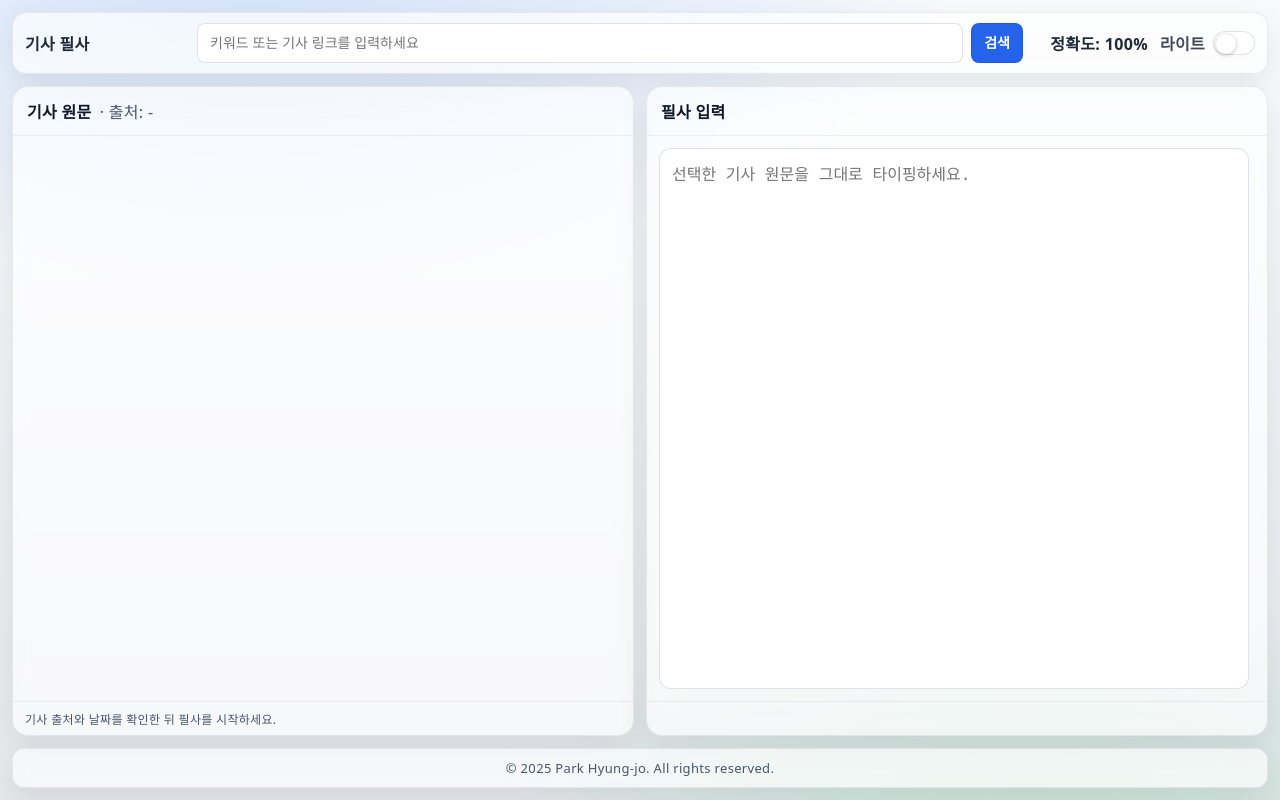
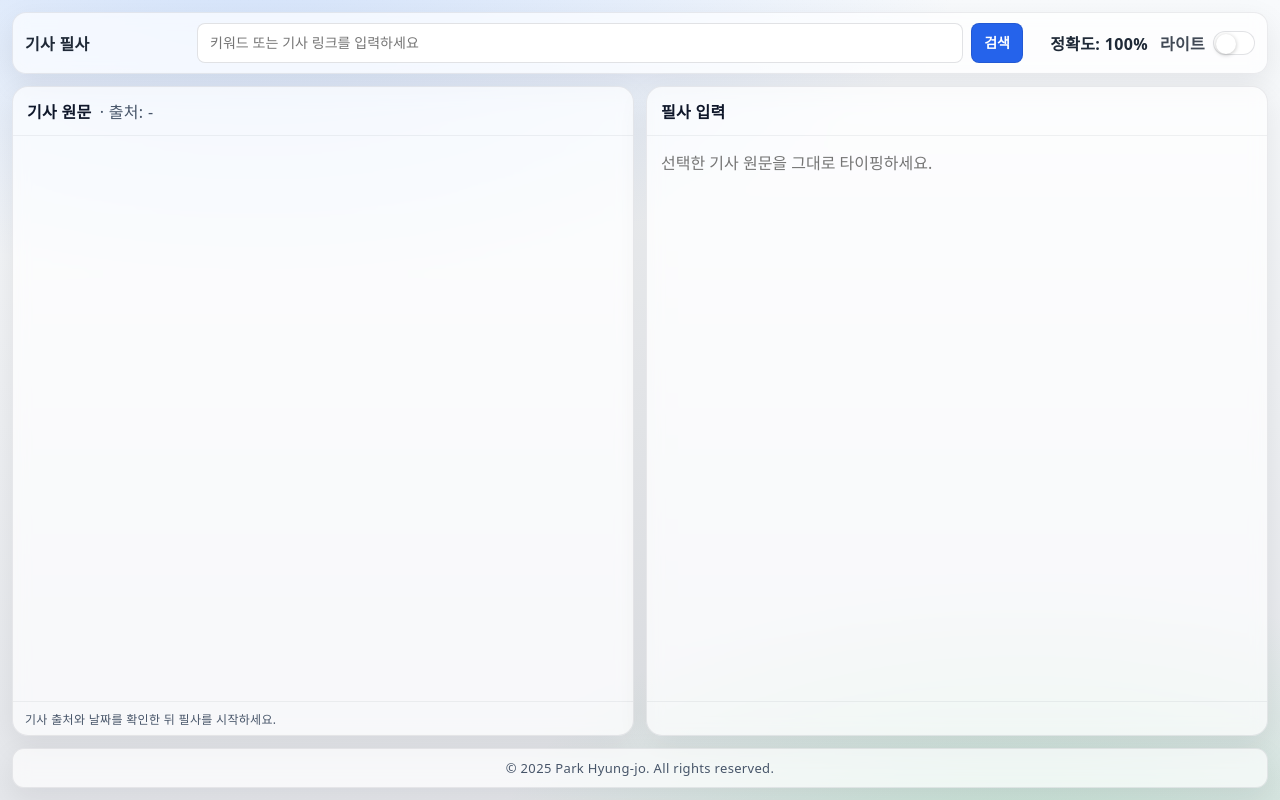
Before and after one commit to Walpin007/article-typing-app, a React (Vite) app: page / in a window 1280 px wide. Built offline with nearby package versions, Linux system fonts and the light colour scheme.

Commit message:
fix: 원문과 필사창 1:1 동일 폰트 적용

```diff
--- a/src/App.jsx
+++ b/src/App.jsx
@@ -1207,11 +1207,11 @@ export default function App() {
           <div className="scroll">
             <div
               ref={leftRef}
-              className="articleView mono"
+              className="articleView"
             >
               {editMode ? (
                 <textarea
-                  className="editorInput mono"
+                  className="editorInput"
                   spellCheck="false"
                   value={draft}
                   onChange={(event) =>
--- a/src/index.css
+++ b/src/index.css
@@ -1,7 +1,24 @@
 /* =============== RESET & BASE =============== */
 * { box-sizing: border-box; }
 html, body, #root { height: 100%; margin: 0; }
-:root { --tracking: 0.02em; --control-h: 40px; }
+:root {
+  --tracking: 0.02em;
+  --control-h: 40px;
+
+  /* 필사/원문 공통 타이포그래피 */
+  --reading-font:
+    ui-sans-serif,
+    system-ui,
+    -apple-system,
+    "Apple SD Gothic Neo",
+    "Noto Sans KR",
+    "Malgun Gothic",
+    sans-serif;
+
+  --reading-size: 16px;
+  --reading-line-height: 1.7;
+  --reading-letter-spacing: 0;
+}
 
 /* =============== THEME TOKENS =============== */
 /* Light */
@@ -255,11 +272,24 @@ button[disabled]{ opacity:.6; cursor:not-allowed; }
   display: flex;
   flex-direction: column;
 }
-.articleText{
-  white-space: pre-line; word-break: break-word; margin:0;
-  font-size:16px; line-height:1.7; letter-spacing: var(--tracking);
+
+.articleText {
+  margin: 0;
+
+  font-family: var(--reading-font);
+  font-size: var(--reading-size);
+  font-weight: 400;
+  line-height: var(--reading-line-height);
+  letter-spacing: var(--reading-letter-spacing);
+  word-spacing: 0;
+
+  white-space: pre-wrap;
+  word-break: normal;
+  overflow-wrap: break-word;
+
   color: var(--text);
 }
+
 /* 원문 편집 Textarea가 세로 공간을 전부 쓰도록 */
 .editorInput{
   flex: 1;
@@ -278,24 +308,56 @@ button[disabled]{ opacity:.6; cursor:not-allowed; }
 }
 
 /* 우측 필사(오버레이 제거) */
-.typingBox{
-  flex:1;                       /* ✅ 카드 내부에서 남은 높이 채우기 */
-  min-height:0;
-  display:flex; flex-direction:column;
-  overflow:hidden;
-  padding:12px 18px 12px 12px;
-  font-family: ui-monospace, SFMono-Regular, Menlo, Monaco, Consolas, "Liberation Mono", "Courier New", monospace;
-  font-size:16px; line-height:1.7; letter-spacing: var(--tracking);
+.typingBox {
+  flex: 1;
+  min-height: 0;
+
+  display: flex;
+  flex-direction: column;
+  overflow: hidden;
+
+  padding: 14px 18px 30px 14px;
+
+  font-family: var(--reading-font);
+  font-size: var(--reading-size);
+  font-weight: 400;
+  line-height: var(--reading-line-height);
+  letter-spacing: var(--reading-letter-spacing);
+  word-spacing: 0;
 }
-.typingInput{
-  flex:1;                       /* ✅ textarea 자체가 세로로 최대 확장 */
-  min-height:0;
-  width:100%;
-  resize:none; border:none; outline:none;
-  background: var(--input-bg);
-  color: var(--text); caret-color: var(--text);
-  font: inherit; line-height: inherit; overflow: auto; padding: 12px;
-  border: 1px solid var(--input-stroke); border-radius: 12px;
+.typingInput {
+  flex: 1;
+  min-height: 0;
+  width: 100%;
+
+  resize: none;
+  outline: none;
+
+  font-family: var(--reading-font);
+  font-size: var(--reading-size);
+  font-weight: 400;
+  line-height: var(--reading-line-height);
+  letter-spacing: var(--reading-letter-spacing);
+  word-spacing: 0;
+
+  white-space: pre-wrap;
+  word-break: normal;
+  overflow-wrap: break-word;
+
+  padding: 0;
+  margin: 0;
+
+  border: none;
+  border-radius: 0;
+
+  background: transparent;
+  color: var(--text);
+  caret-color: var(--text);
+
+  overflow: auto;
+
+  appearance: none;
+  -webkit-appearance: none;
 }
 .typingInput.error{ color:#ef4444; caret-color:#ef4444; } /* 오타 시 전체 빨강 */
 
```
